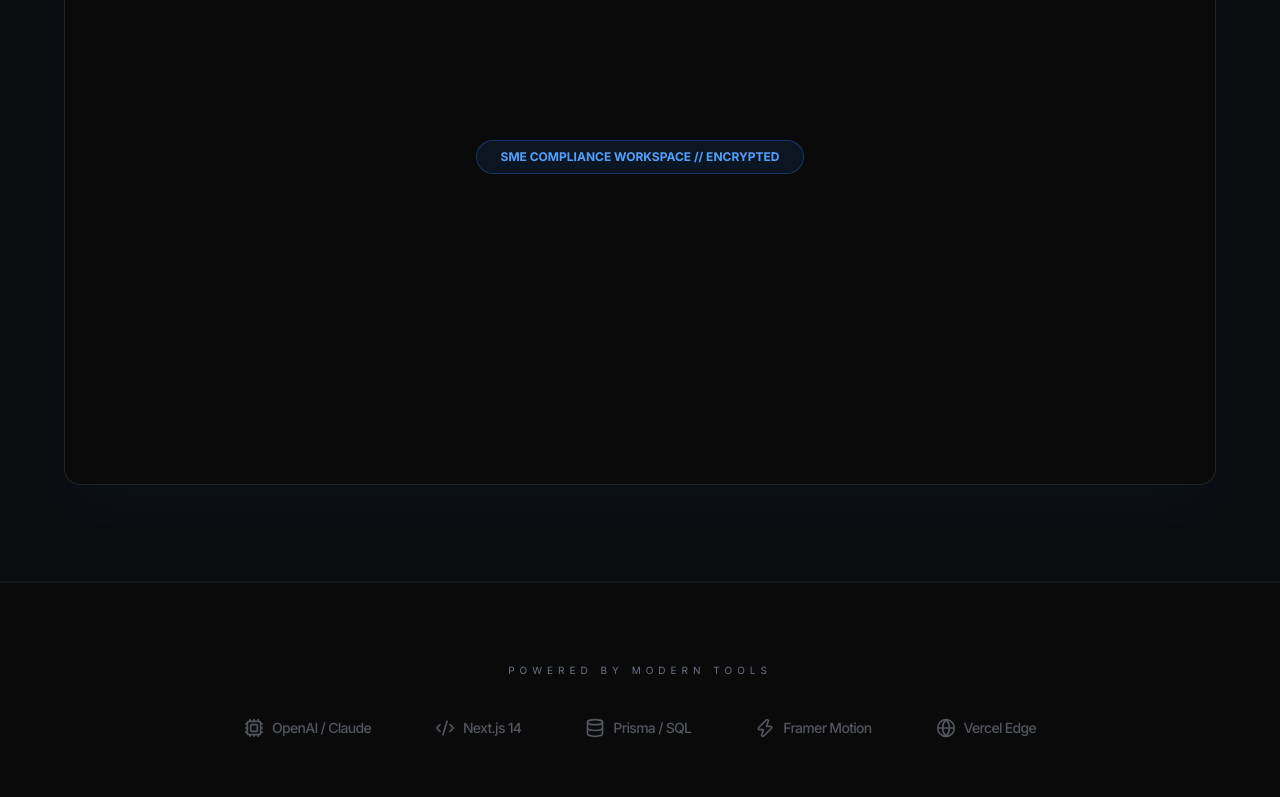
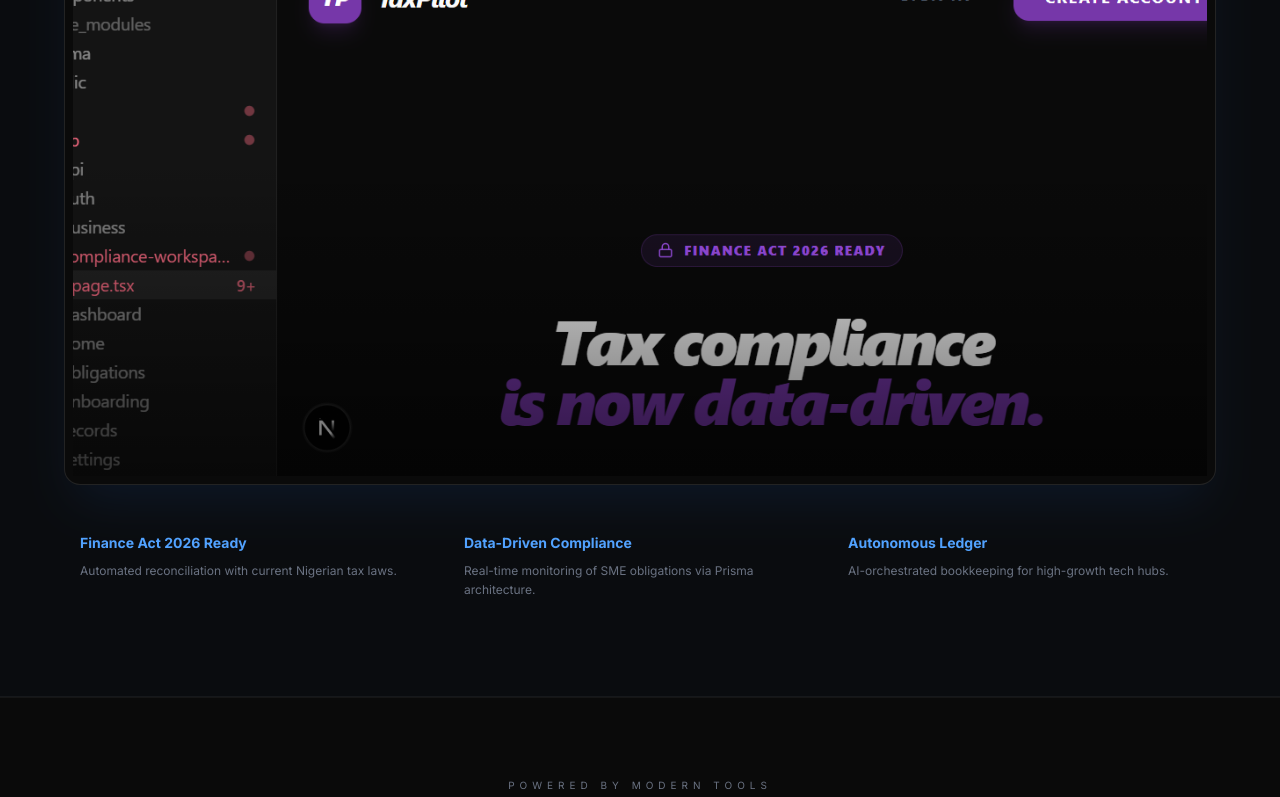
Before and after one commit to aimudofrancis-prog/racham-ai-portfolio, a Next.js app: page / in a window 1280 px wide. Shown: the part 1638-2435 px from the top of the page. Built offline with nearby package versions, Linux system fonts and the light colour scheme.

Commit message:
setup image on taxpilotshowcase and create navbar file

```diff
--- a/src/components/sections/TaxPilotShowcase.tsx
+++ b/src/components/sections/TaxPilotShowcase.tsx
@@ -1,19 +1,27 @@
 'use client'
 import { motion } from 'framer-motion';
+import Image from 'next/image';
 
 export default function TaxPilotShowcase() {
   return (
     <section className="py-24 px-6 border-y border-white/5 bg-blue-600/[0.02]">
       <div className="max-w-6xl mx-auto">
         <div className="text-center mb-16">
-          <h2 className="text-blue-500 text-[10px] font-bold tracking-[0.4em] uppercase mb-4">Case Study</h2>
+          <motion.h2
+            initial={{ opacity: 0 }}
+            whileInView={{ opacity: 1 }}
+            className="text-blue-500 text-[10px] font-bold tracking-[0.4em] uppercase mb-4"
+          >
+            Case Study
+          </motion.h2>
           <h3 className="text-4xl font-bold text-white italic">TaxPilot 2026 Dashboard</h3>
         </div>
 
         <motion.div
           initial={{ opacity: 0, y: 40 }}
           whileInView={{ opacity: 1, y: 0 }}
-          className="rounded-2xl border border-white/10 bg-[#0A0A0A] p-2 shadow-2xl shadow-blue-500/5 overflow-hidden"
+          transition={{ duration: 0.8 }}
+          className="rounded-2xl border border-white/10 bg-[#0A0A0A] p-2 shadow-2xl shadow-blue-500/10 overflow-hidden"
         >
           {/* Mock UI Header */}
           <div className="flex items-center gap-2 p-3 border-b border-white/5 bg-white/[0.02]">
@@ -23,16 +31,47 @@ export default function TaxPilotShowcase() {
               <div className="w-2.5 h-2.5 rounded-full bg-green-500/30" />
             </div>
             <div className="mx-auto text-[9px] text-gray-600 font-mono tracking-tighter">
-              RACHAM_LABS // TAXPILOT_V2.0.exe
+              RACHAM_LABS // TAXPILOT_V2.0.exe // SME_COMPLIANCE
             </div>
           </div>
 
-          <div className="aspect-video bg-grid flex items-center justify-center">
-             <div className="px-6 py-2 rounded-full border border-blue-500/30 bg-blue-500/10 text-blue-400 text-xs font-bold animate-pulse">
-                SME COMPLIANCE WORKSPACE // ENCRYPTED
-             </div>
+          {/* THE IMAGE CONTAINER */}
+          <div className="relative aspect-video w-full overflow-hidden bg-black group">
+            {/* Overlay Gradient for that "Elite" depth */}
+            <div className="absolute inset-0 z-10 bg-gradient-to-t from-black via-transparent to-transparent opacity-60" />
+
+            <Image
+              src="/taxpilot-preview.png" // Ensure the file is in /public
+              alt="TaxPilot Interface"
+              fill
+              className="object-cover object-top transition-transform duration-[5000ms] ease-in-out group-hover:scale-110"
+              priority
+            />
+
+            {/* Hover Indicator */}
+            <div className="absolute inset-0 z-20 flex items-center justify-center opacity-0 group-hover:opacity-100 transition-opacity">
+               <div className="px-4 py-2 rounded-full border border-blue-500/50 bg-black/80 text-blue-400 text-[10px] font-bold backdrop-blur-md">
+                  LIVE INFRASTRUCTURE PREVIEW
+               </div>
+            </div>
           </div>
         </motion.div>
+
+        {/* Feature Highlights below the image */}
+        <div className="grid grid-cols-1 md:grid-cols-3 gap-8 mt-12 px-4">
+          <div className="space-y-2">
+            <h4 className="text-blue-400 font-bold text-sm">Finance Act 2026 Ready</h4>
+            <p className="text-gray-500 text-xs leading-relaxed">Automated reconciliation with current Nigerian tax laws.</p>
+          </div>
+          <div className="space-y-2">
+            <h4 className="text-blue-400 font-bold text-sm">Data-Driven Compliance</h4>
+            <p className="text-gray-500 text-xs leading-relaxed">Real-time monitoring of SME obligations via Prisma architecture.</p>
+          </div>
+          <div className="space-y-2">
+            <h4 className="text-blue-400 font-bold text-sm">Autonomous Ledger</h4>
+            <p className="text-gray-500 text-xs leading-relaxed">AI-orchestrated bookkeeping for high-growth tech hubs.</p>
+          </div>
+        </div>
       </div>
     </section>
   );
```
Also changed, not shown: src/components/sections/Navbar.tsx (added).
